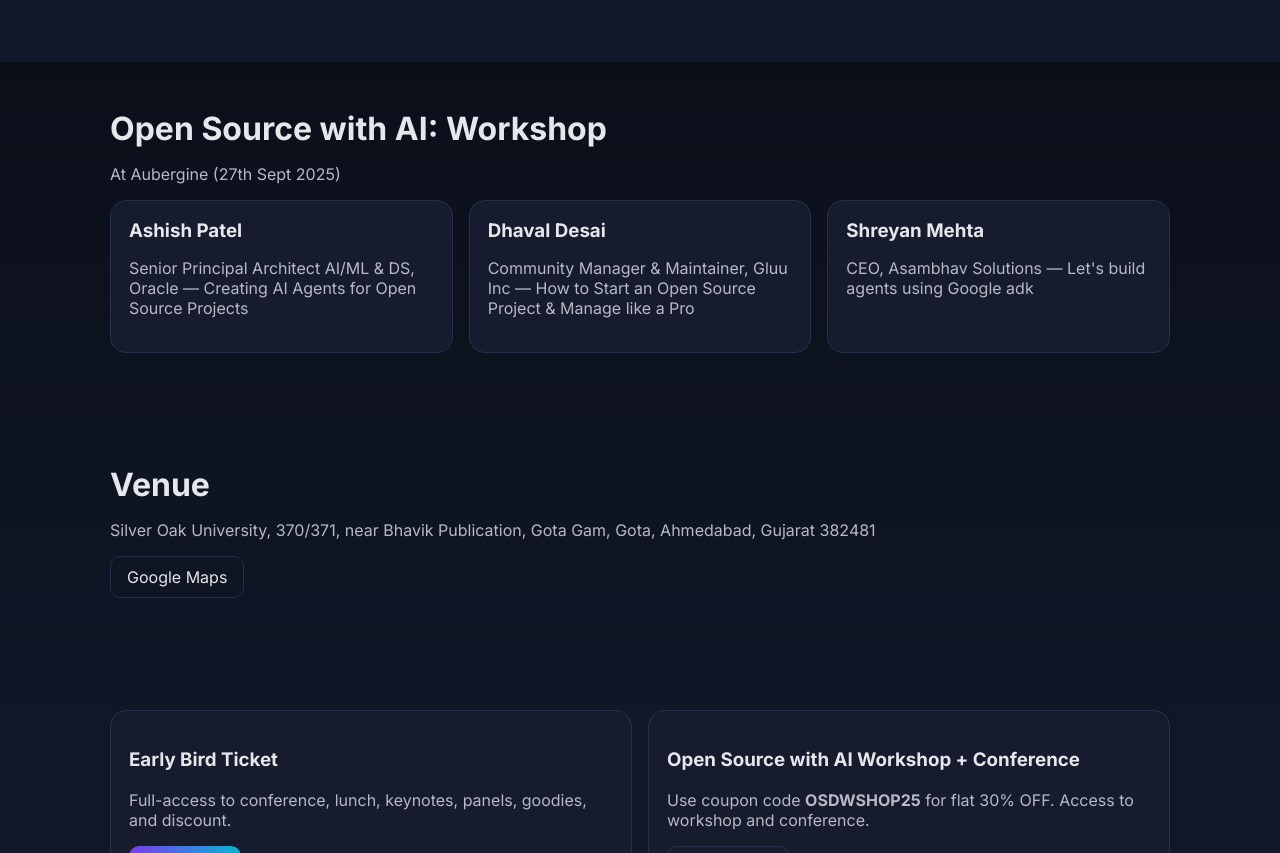
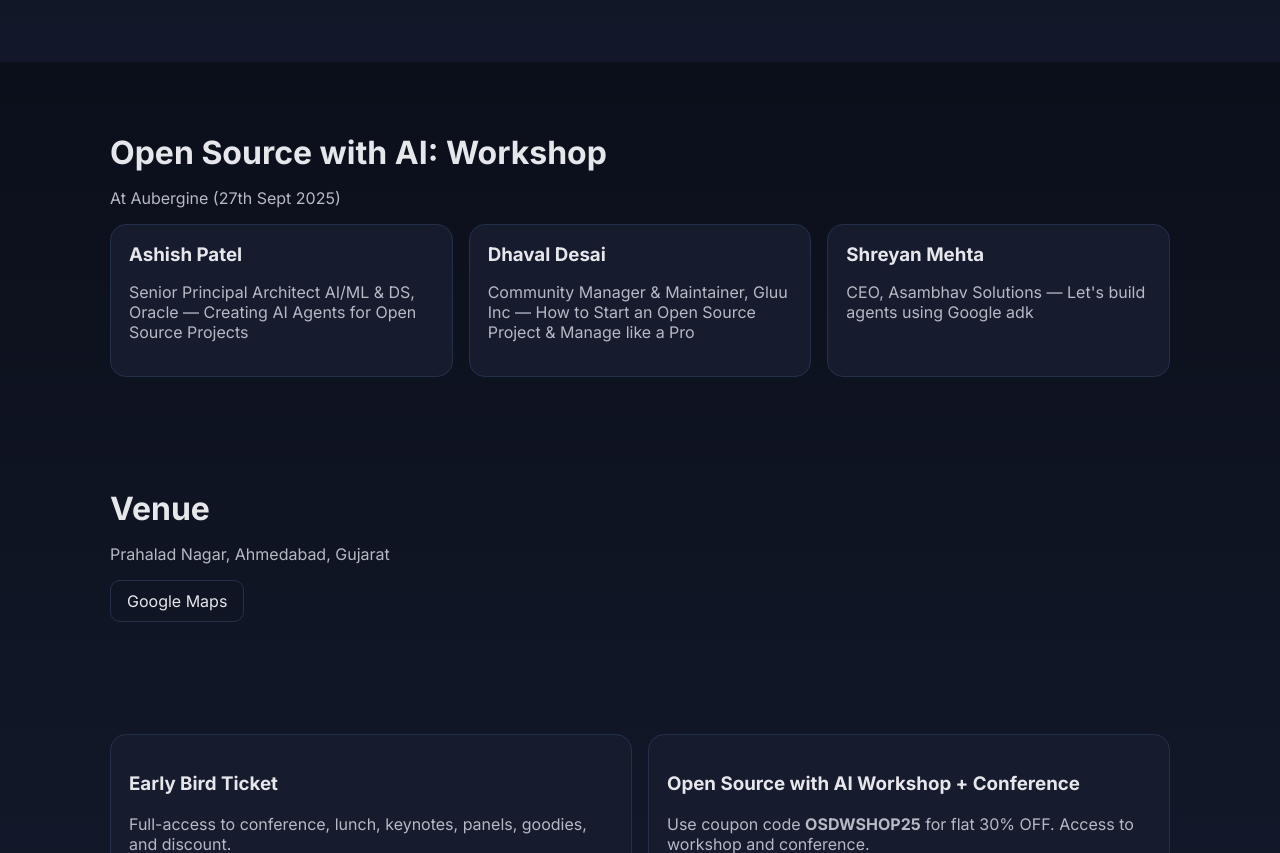
Before and after one commit to KrunalZinzuvadiya/osw-code-catalyst, a plain HTML site: page index.html in a window 1280 px wide. Shown: the part 1538-2391 px from the top of the page. Drawn offline with Linux system fonts and the light colour scheme.

Commit message:
Updated the address in venue section

```diff
--- a/index.html
+++ b/index.html
@@ -150,10 +150,8 @@
     <section id="venue" class="section venue">
       <div class="container">
         <h2>Venue</h2>
-        <p>
-          Silver Oak University, 370/371, near Bhavik Publication, Gota Gam, Gota, Ahmedabad, Gujarat 382481
-        </p>
-        <a class="btn" href="https://maps.google.com/?q=Silver+Oak+University,+Ahmedabad" target="_blank" rel="noopener">Google Maps</a>
+        <p>Prahalad Nagar, Ahmedabad, Gujarat</p>
+        <a class="btn" href="https://maps.google.com/?q=Prahalad+Nagar,+Ahmedabad,+Gujarat" target="_blank" rel="noopener">Google Maps</a>
       </div>
     </section>
 
--- a/styles.css
+++ b/styles.css
@@ -65,6 +65,9 @@ body {
 .section h2 { font-size: 32px; margin: 0 0 12px; }
 .section p { color: var(--muted); }
 
+/* Slightly push down the speakers section */
+.speakers { margin-top: 24px; }
+
 .features .grid-3, .speakers .grid-3 { display: grid; grid-template-columns: repeat(3, 1fr); gap: 16px; }
 .impact .grid-4 { display: grid; grid-template-columns: repeat(4, 1fr); gap: 16px; }
 .sponsors .grid-2, .tickets .grid-2 { display: grid; grid-template-columns: repeat(2, 1fr); gap: 16px; }
```
